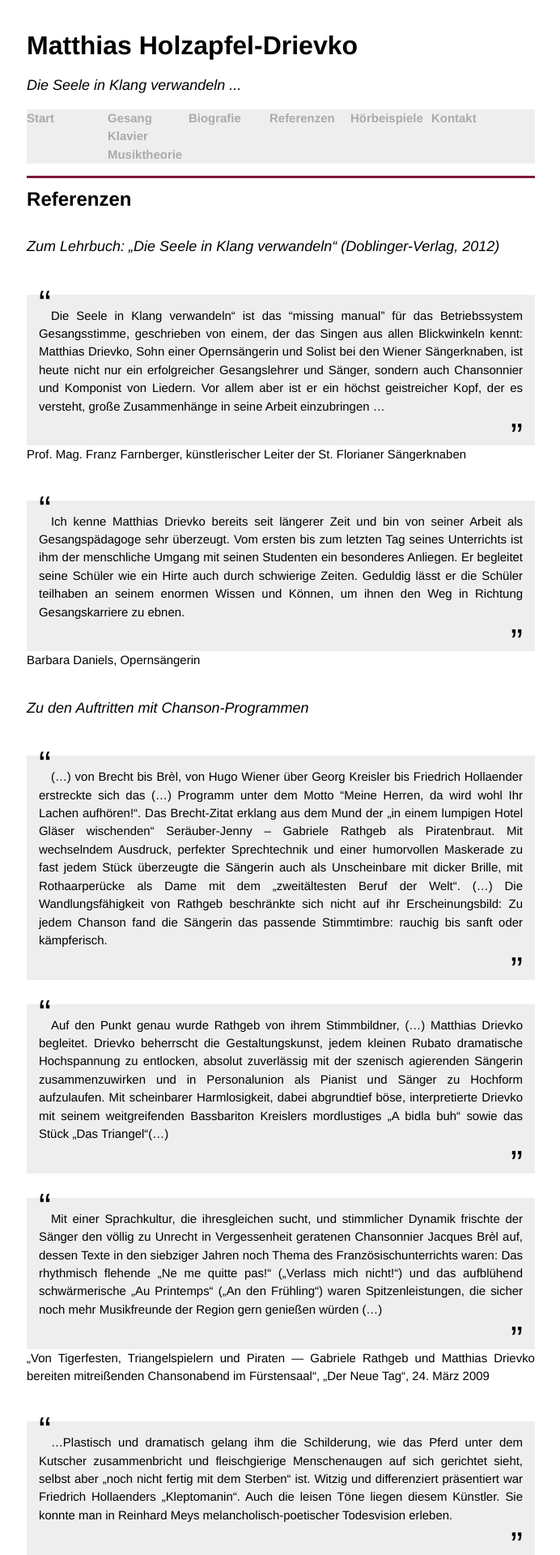
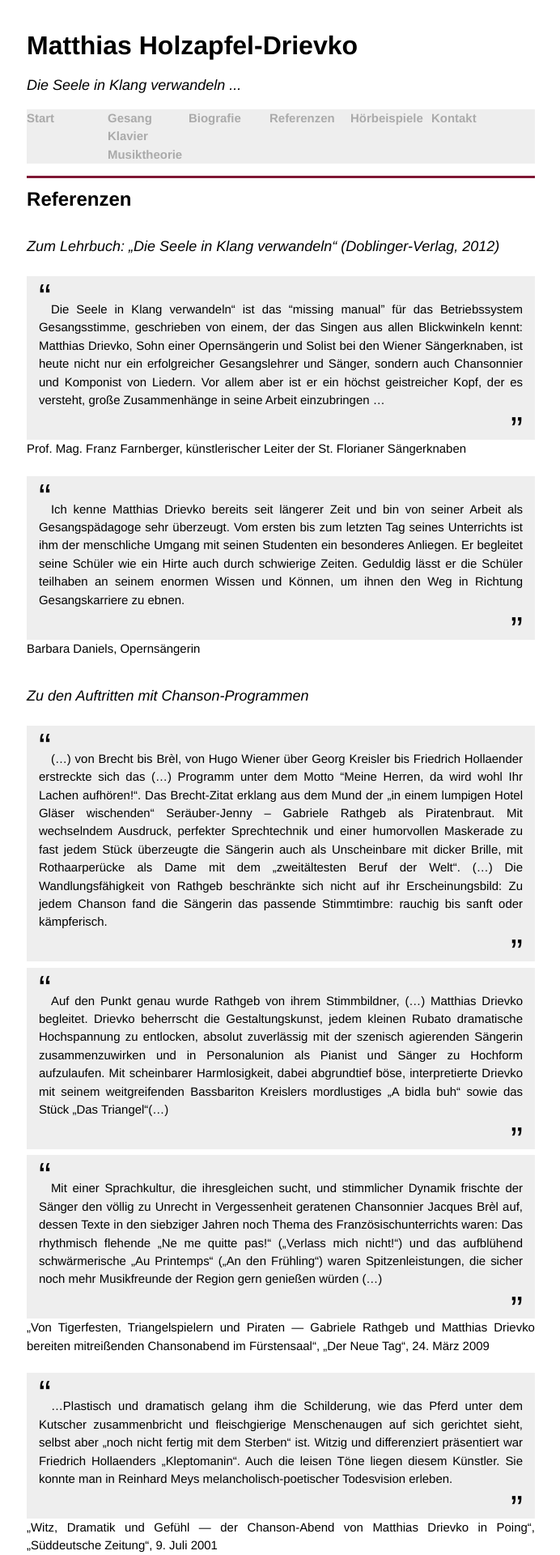
Before and after one commit to drievko/drievko.github.io, a Jekyll site: the page built from referenzen.md, in a window 1280 px wide. Shown: the top 1920 px of the page at 81% size, without its empty margins (293-985 px from the left). Built offline with Jekyll 4.4.1, drawn with Linux system fonts in a browser that asks for light colours; Markdown is read by kramdown in place of the engine named in the settings.

Commit message:
Fix blockquote issues. :)

```diff
--- a/css/main.css
+++ b/css/main.css
@@ -32,8 +32,8 @@ blockquote {
   quotes: '\201C' '\201D';
   background-color: #eee;
   float: left;
-  padding: 0 1em 0 1em;
-  margin-top: 2em;
+  padding: 1em 1em 0em;
+  margin-top: 0.5em;
 }
 
 /*****************************************************************************/
```
